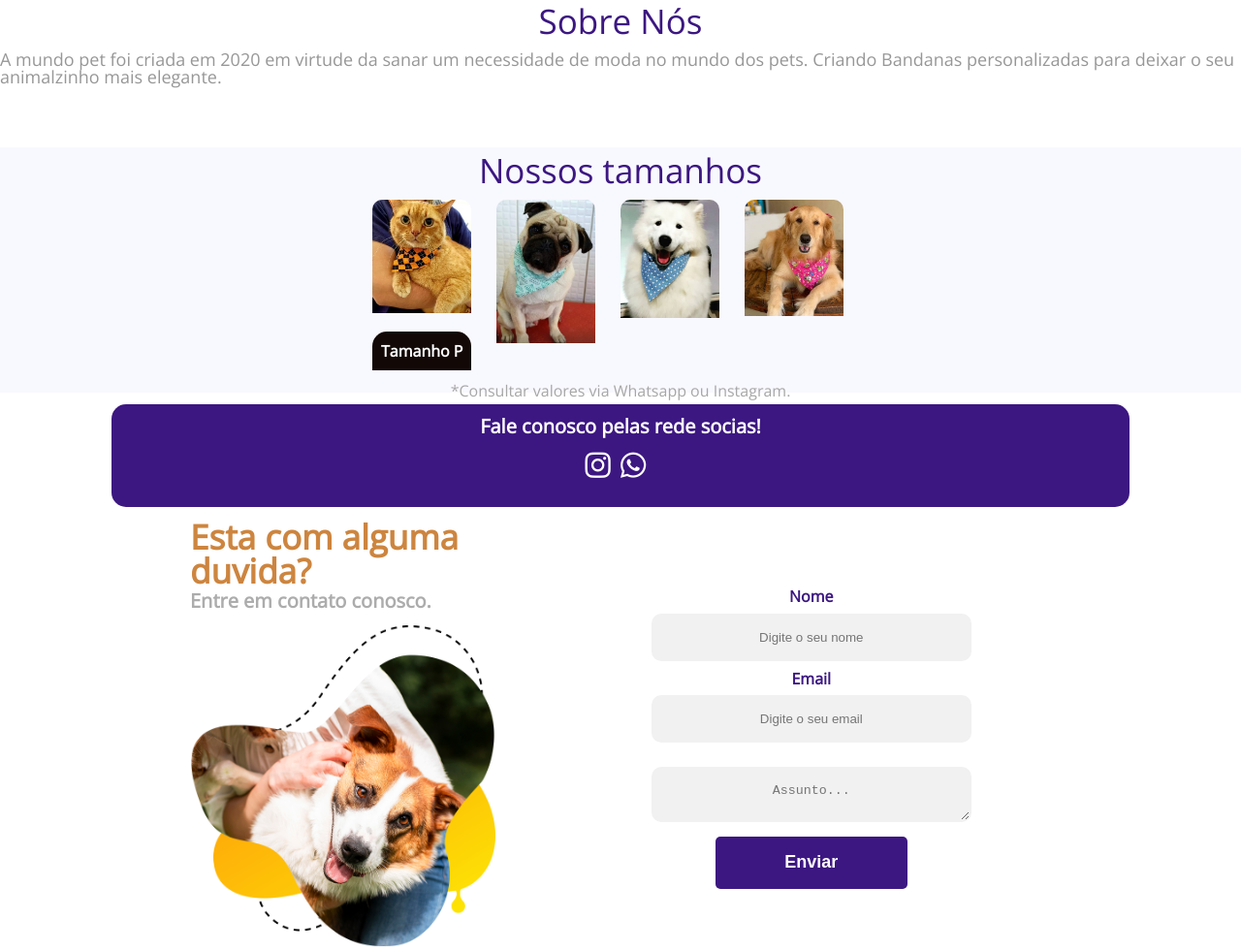
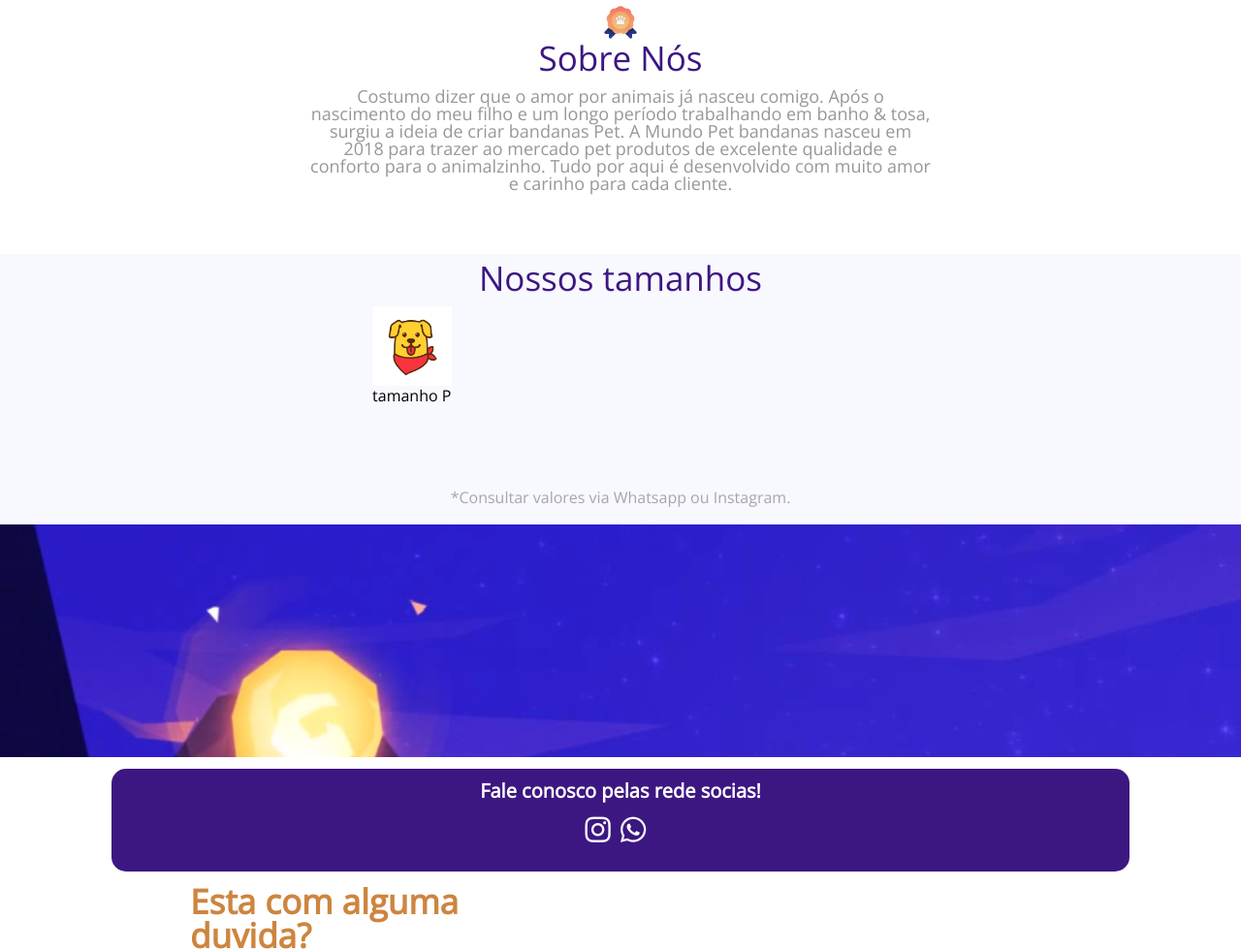
Before and after one commit to GuilhermeDes/MundoPetBandanas, a plain HTML site: page index.html in a window 1280 px wide. Shown: the part 860-1841 px from the top of the page at 97% size. Drawn offline with nearby package versions, Linux system fonts and the light colour scheme.

Commit message:
adição de imagens

```diff
--- a/css/style.css
+++ b/css/style.css
@@ -2,7 +2,7 @@
 
 /* http://meyerweb.com/eric/tools/css/reset/
    v2.0 | 20110126
-   License: none (public domain)
+   License:  (public domain)
 */
 
 html,
@@ -348,6 +348,7 @@ body {
     background-color: #F8F8FF;
     padding-top: 1%;
     position: relative;
+    padding-bottom: 2%;
 }
 
 .itens {
@@ -507,3 +508,13 @@ footer {
     position: absolute;
     float: inline-end;
 }
+
+.clientes {
+    background-image: url(../img/bgclientes.png);
+    width: 100%;
+    height: 30vh;
+    display: flex;
+    justify-content: center;
+    align-items: center;
+    background-attachment: fixed;
+}
--- a/index.html
+++ b/index.html
@@ -42,27 +42,33 @@
                 carinho para todo o tipo de cliente. Venha conhecer nossos produtos!</p>
             <button class="more">Ver mais</button>
         </div>
+        <div class="pontos"></div>
     </section>
     <div class="sobre">
+        <img src="img/selo.png" alt="selo" style="width: 3%;">
         <h1>Sobre Nós</h1>
-        <p>A mundo pet foi criada em 2020 em virtude da sanar um necessidade de moda no mundo dos pets. Criando
-            Bandanas personalizadas para deixar o seu animalzinho mais elegante.</p>
+        <p style="text-align: center; width: 50%;">Costumo dizer que o amor por animais já nasceu comigo. Após o nascimento do meu filho e um longo período
+            trabalhando em banho & tosa, surgiu a ideia de criar bandanas Pet.
+            A Mundo Pet bandanas nasceu em 2018 para trazer ao mercado pet produtos de excelente qualidade e conforto
+            para o animalzinho. Tudo por aqui é desenvolvido com muito amor e carinho para cada cliente.</p>
     </div>
     <section class="service">
         <h3>Nossos tamanhos</h3>
         <div class="itens">
-            <div class="item" style="background-image: url(./img/p.jpeg); background-size: 115%;">
-                <div class="desc">Tamanho P</div>
+            <div class="item">
+                <img src="img/tamanhos.jpg" alt="icone tamanhos" style="width: 80%;">
+                <p>tamanho P</p>
             </div>
-            <div class="item" style="background-image: url(./img/m.jpeg);">
+            <div class="item">
             </div>
-            <div class="item" style="background-image: url(./img/g.jpeg);">
+            <div class="item">
             </div>
-            <div class="item" style="background-image: url(./img/gg.png); background-size: 110%;">
+            <div class="item">
             </div>
         </div>
         <p style="color: rgb(167, 167, 167);">*Consultar valores via Whatsapp ou Instagram.</p>
     </section>
+    <div class="clientes"></div>
     <div class="contato">
         <h3>Fale conosco pelas rede socias!</h3>
         <div class="iconredes">
```
Also changed, not shown: img/bgclientes.jpg (added), img/bgclientes.png (added), img/selo.png (added), img/tamanhos.jpg (added).
